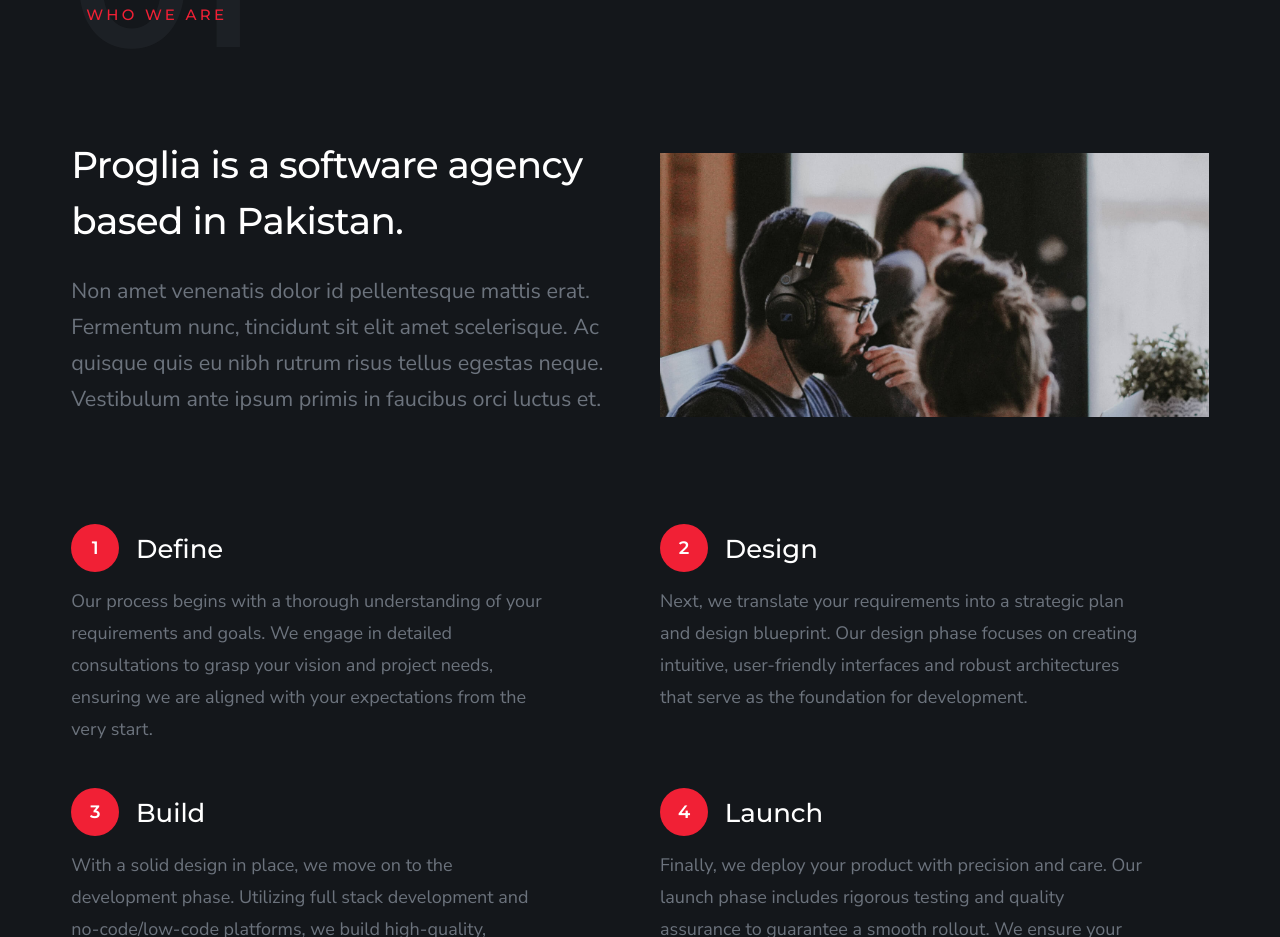
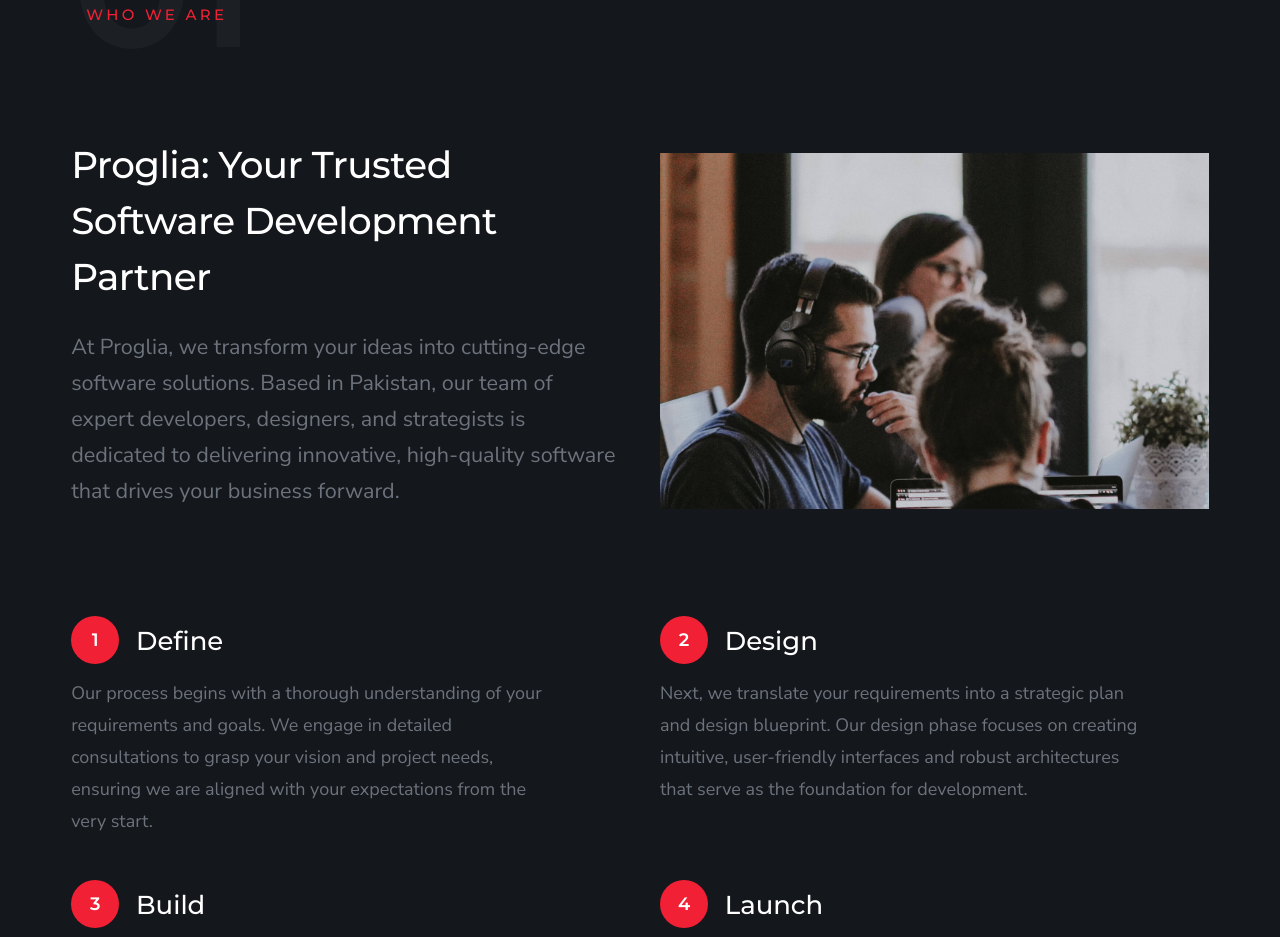
Before and after one commit to Proglia/proglia.github.io, a plain HTML site: page index.html in a window 1280 px wide. Shown: the part 1147-2084 px from the top of the page. Drawn offline with Linux system fonts and the light colour scheme.

Commit message:
update who we are text

```diff
--- a/index.html
+++ b/index.html
@@ -153,14 +153,13 @@
 
             <div class="column large-6 w-900-stack s-about__intro-text">
                 <h1 class="display-1" data-aos="fade-up">
-                    Proglia is a software agency based in Pakistan.
+                    Proglia: Your Trusted Software Development Partner
                 </h1>
 
                 <p class="lead" data-aos="fade-up">
-                    Non amet venenatis dolor id pellentesque mattis erat. Fermentum nunc,
-                    tincidunt sit elit amet scelerisque. Ac quisque quis eu nibh rutrum
-                    risus tellus egestas neque. Vestibulum ante ipsum primis in faucibus
-                    orci luctus et.
+                    At Proglia, we transform your ideas into cutting-edge software solutions. Based in Pakistan, our team of expert developers, designers, and strategists is dedicated to delivering innovative, high-quality software that drives your business forward.
+
+
                 </p>
             </div>
 
```
